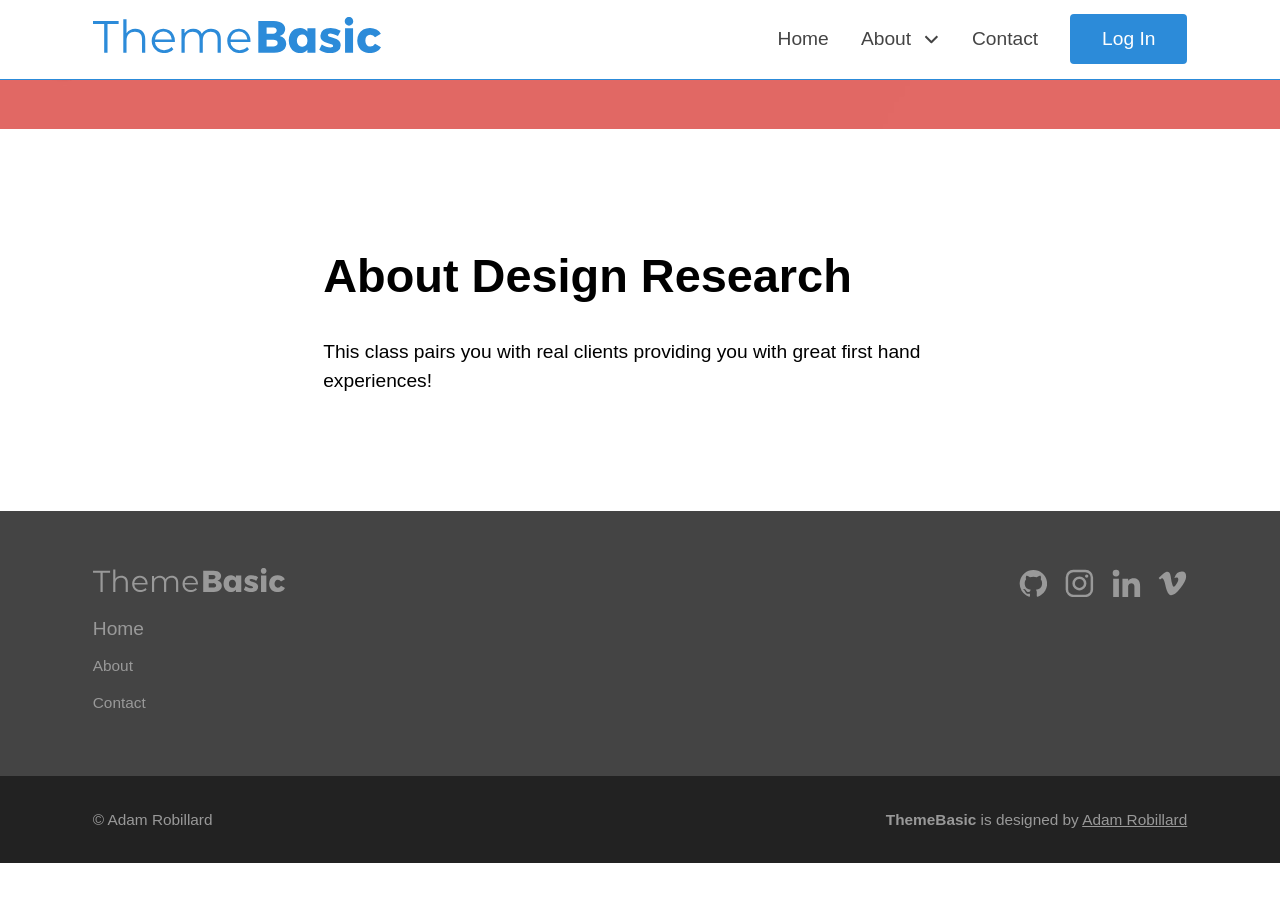
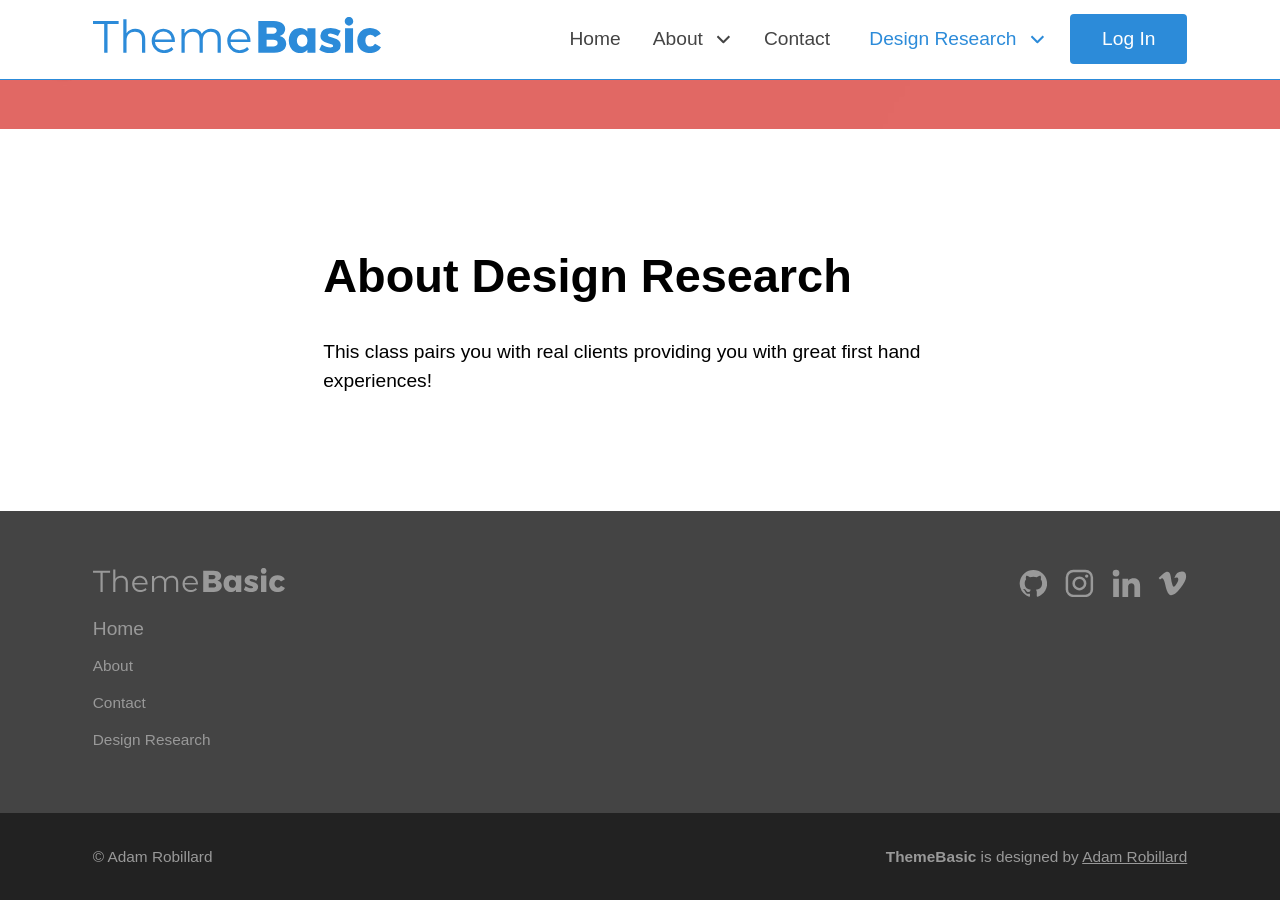
Before and after one commit to arobillard/basic-theme, a Jekyll site: the page built from _page-generation/design-research.md, in a window 1280 px wide and 900 px high, scrolled down 681 px. Built offline with Jekyll 4.4.1, drawn with Linux system fonts in a browser that asks for light colours; before the commit the page ends 1544 px from its top, so only the background shows below that; part of the change alters nothing that is shown.

Commit message:
Update Pages “design-research”

```diff
--- a/_page-generation/design-research.md
+++ b/_page-generation/design-research.md
@@ -4,12 +4,8 @@ title: design-research
 meta-title: Design Research
 meta-desc: This is a page about Design Research
 nav:
-  dropdown:
-    - label: Design Research
-      link: '#'
-    - label: Web Dev
-      link: '#'
-  inNavbar: false
+  dropdown: []
+  inNavbar: true
 sections:
   - bgColor: bg-white
     bgImage: /uploads/stock-hero.jpg
```
